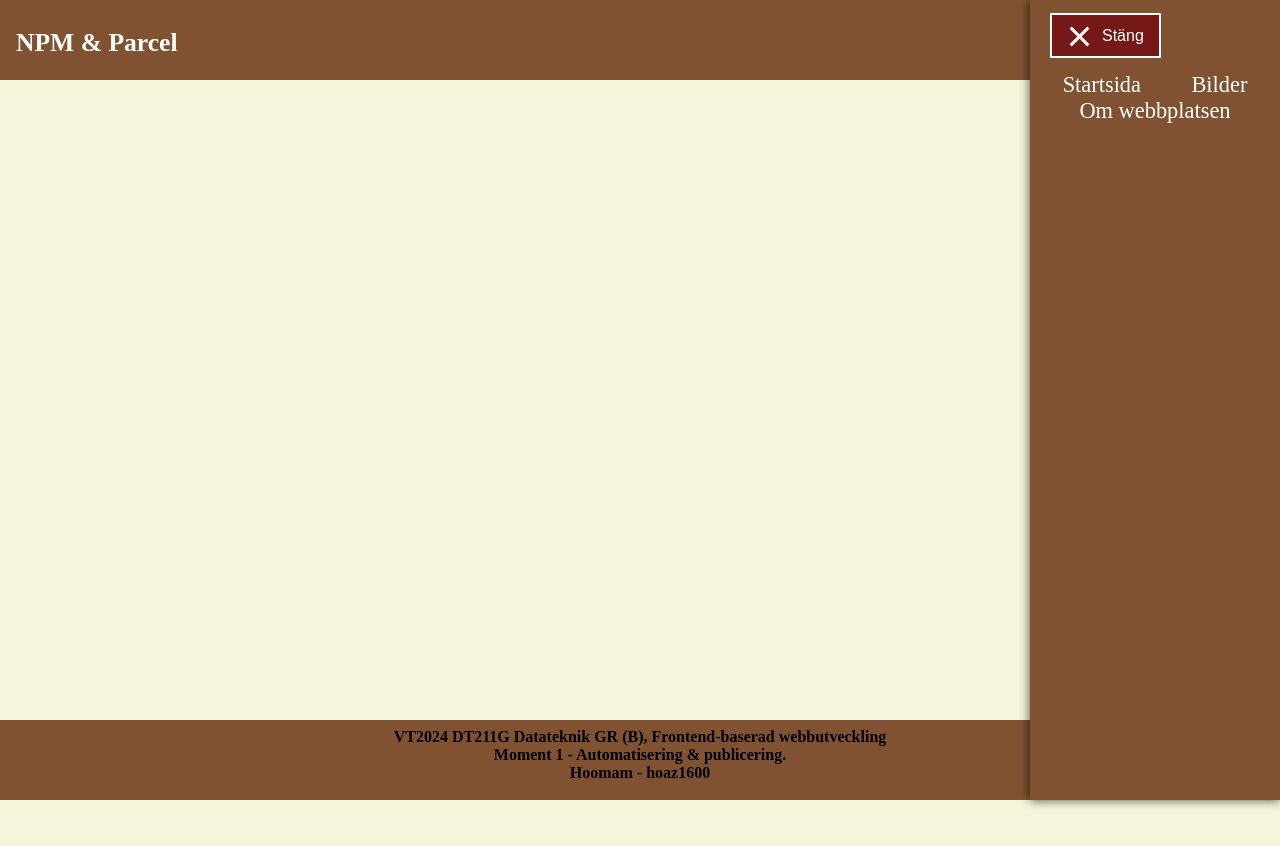
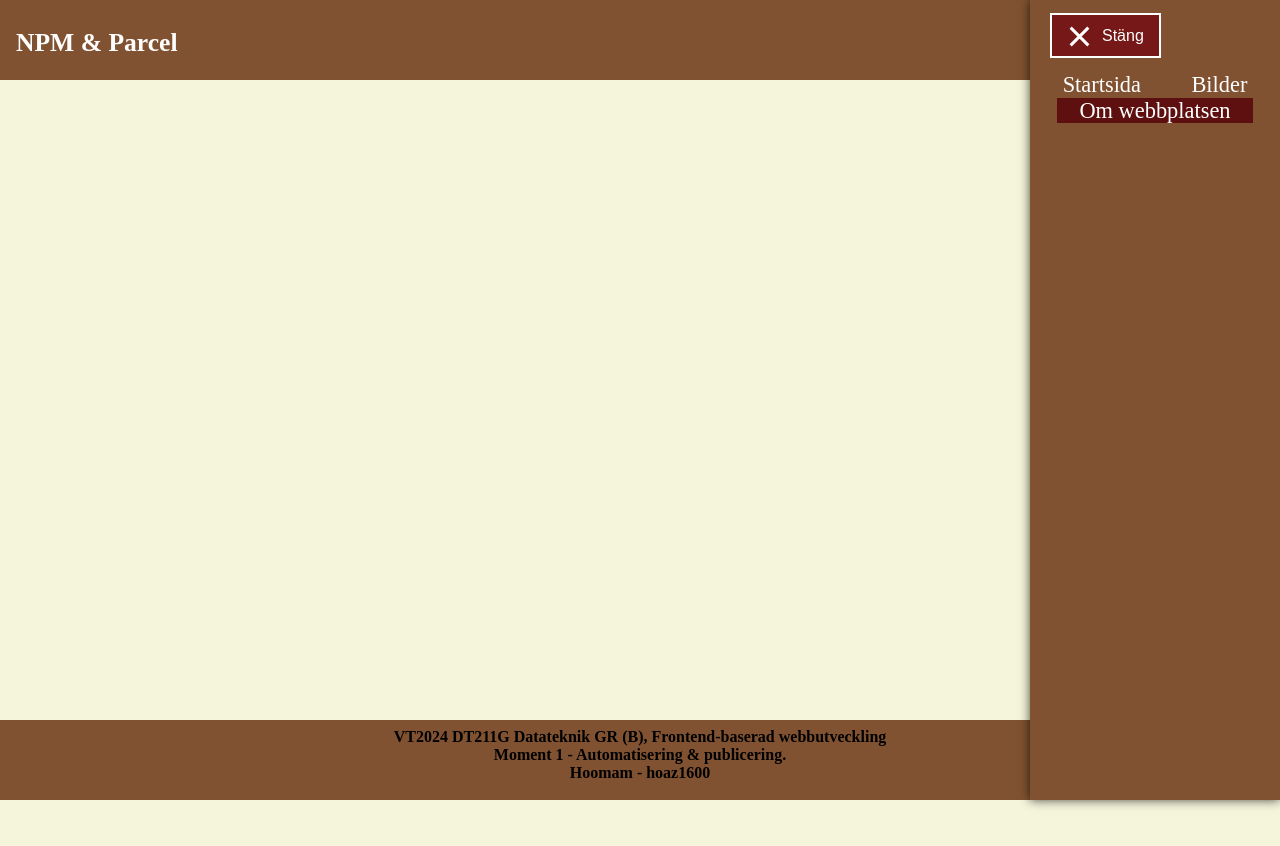
Before and after one commit to Himoazo/npmParcel, a website built with Parcel: page src/process.html in a window 1280 px wide. Built offline with nearby package versions, Linux system fonts and the light colour scheme.

Commit message:
skapat active.js

```diff
--- a/src/CSS/style.css
+++ b/src/CSS/style.css
@@ -136,6 +136,10 @@ p{
     font-size: 1.5em;
 }
 
+a.active{
+    background-color: rgb(94, 15, 15);
+  }
+
 /* bilder */
 .photos{
     display: grid;
--- /dev/null
+++ b/src/js/active.js
@@ -0,0 +1,11 @@
+"use strict"
+// Lägger till class active för den aktuella sidan
+window.onload = function() {
+    const currentUrl = window.location.href;
+    const navLinks = document.querySelectorAll('nav a');
+    for (let i = 0; i < navLinks.length; i++) {
+      if (navLinks[i].href === currentUrl) {
+        navLinks[i].classList.add('active');
+      }
+    }
+  };
--- a/src/process.html
+++ b/src/process.html
@@ -6,6 +6,7 @@
     <link rel="stylesheet" href="CSS/style.css">
     <link rel="stylesheet" href="CSS/media.css">
     <script type="module" src="js/main.js"></script>
+    <script type="module" src="js/active.js"></script>
     <title>Document</title>
 </head>
 <body>
```
Also changed, not shown: src/index.html (+1 -0 lines), src/pictures.html (+1 -0 lines).
